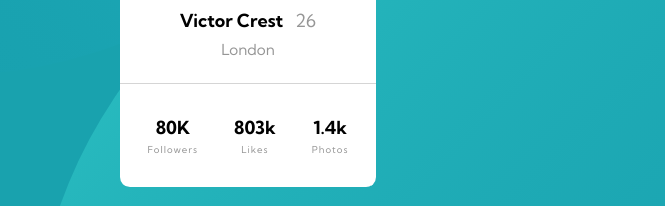
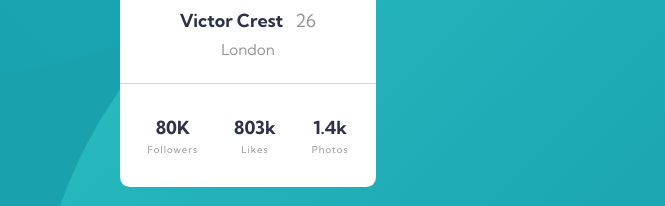
Before and after one commit to Mayurtm29/profile-card-component, a plain HTML site: page index.html in a window 1280 px wide. Shown: the part 413-619 px from the top of the page, without its empty margins (392-1057 px from the left). Drawn offline with Linux system fonts and the light colour scheme.

Commit message:
heading color change

```diff
--- a/css/style.css
+++ b/css/style.css
@@ -45,6 +45,7 @@ body {
 }
 
 .text h1 {
+    color: hsl(229, 23%, 23%);
     font-size: 18px;
     font-weight: 700;
     position: relative;
@@ -74,6 +75,7 @@ hr {
 }
 
 .social-stats {
+    color: hsl(229, 23%, 23%);
     display: inline-block;
     margin: 1rem;
 }
```
